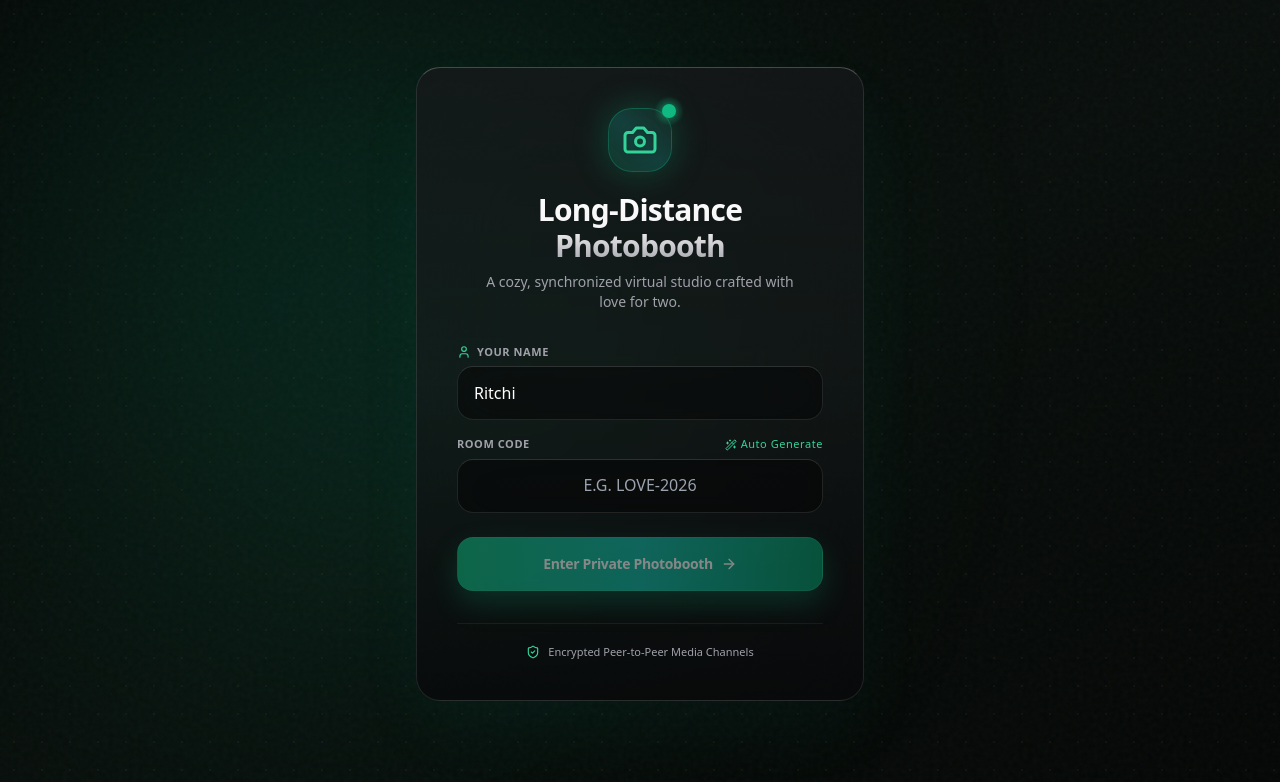
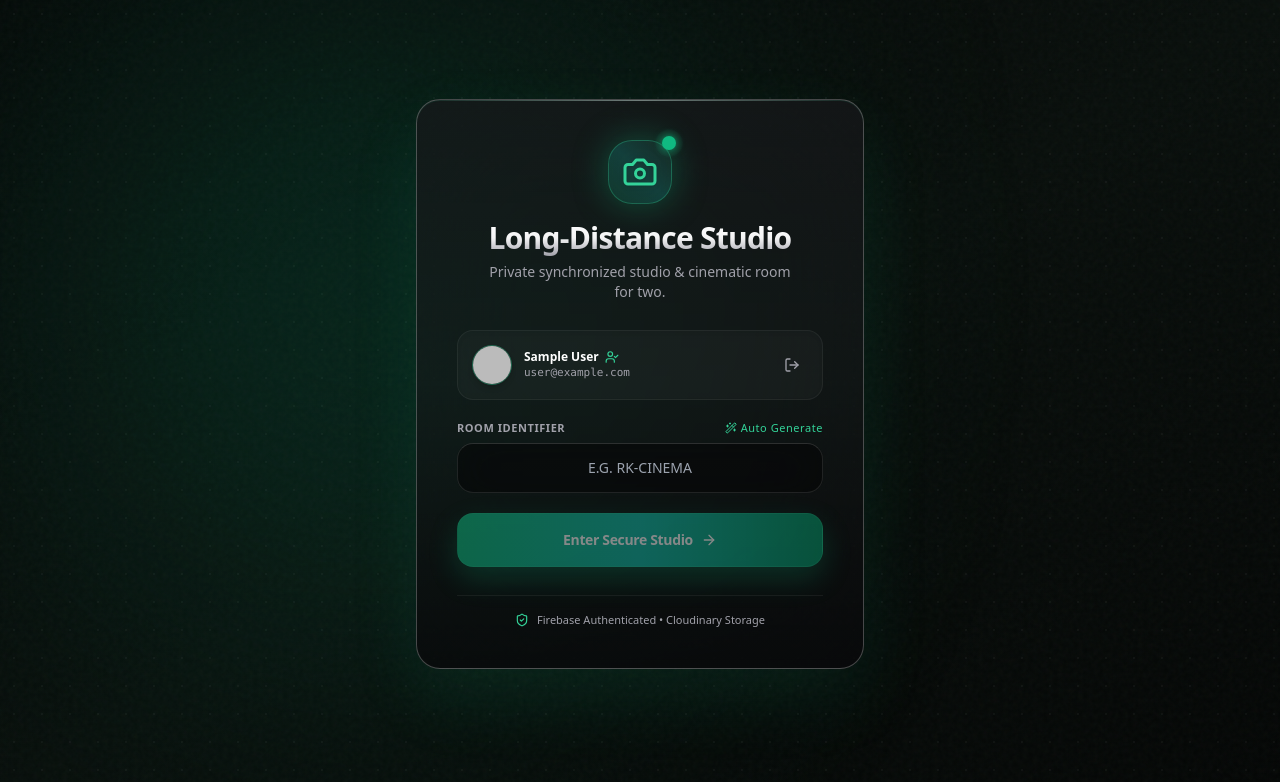
Before and after one commit to Rcguen/photobooth, a React (Vite) app in the folder client/: page / in a window 1280 px wide. Shown: the top 782 px of the page. Built offline with nearby package versions, Linux system fonts and the light colour scheme; no server answers; sample sign-in values are in the browser's storage.

Commit message:
Implement Phase 11: Cloud Architecture Shift (Firebase Auth/Firestore + Cloudinary Storage & 3D Gallery Hydration)

```diff
--- a/client/package.json
+++ b/client/package.json
@@ -12,6 +12,7 @@
     "@react-three/drei": "^9.122.0",
     "@react-three/fiber": "^8.18.0",
     "clsx": "^2.1.1",
+    "firebase": "^12.19.0",
     "framer-motion": "^11.18.2",
     "long-distance-photobooth": "file:..",
     "lucide-react": "^0.441.0",
--- a/client/src/components/Gallery3D.jsx
+++ b/client/src/components/Gallery3D.jsx
@@ -1,7 +1,10 @@
-import React, { useState, Suspense } from 'react';
+import React, { useState, useEffect, useMemo, Suspense } from 'react';
 import { Canvas } from '@react-three/fiber';
 import { ContactShadows, Sparkles, Html } from '@react-three/drei';
 import StripMesh from './StripMesh';
+import { useWebRTC } from '../context/WebRTCContext';
+import { db } from '../firebase';
+import { collection, query, orderBy, onSnapshot } from 'firebase/firestore';
 import {
   ChevronLeft,
   ChevronRight,
@@ -10,7 +13,8 @@ import {
   Layers,
   Sparkles as SparklesIcon,
   RotateCcw,
-  Maximize2
+  RefreshCw,
+  Cloud
 } from 'lucide-react';
 
 function Loader() {
@@ -25,28 +29,62 @@ function Loader() {
 }
 
 export default function Gallery3D({ strips = [], onBackToBooth }) {
+  const { roomId, savedStrips } = useWebRTC();
   const [currentIndex, setCurrentIndex] = useState(0);
+  const [cloudStrips, setCloudStrips] = useState([]);
+  const [loading, setLoading] = useState(true);
 
-  const hasStrips = strips && strips.length > 0;
-  const currentStripUrl = hasStrips ? strips[currentIndex] : null;
+  // Firestore Real-Time Data Hydration
+  useEffect(() => {
+    const targetRoomId = (roomId || 'rk-cinema').toLowerCase();
+    const photosQuery = query(
+      collection(db, 'rooms', targetRoomId, 'photos'),
+      orderBy('createdAt', 'desc')
+    );
+
+    const unsubscribe = onSnapshot(
+      photosQuery,
+      (snapshot) => {
+        const fetchedUrls = snapshot.docs.map((doc) => doc.data().url).filter(Boolean);
+        setCloudStrips(fetchedUrls);
+        setLoading(false);
+      },
+      (err) => {
+        console.warn('[Firestore Gallery Sync Error]:', err);
+        setLoading(false);
+      }
+    );
+
+    return () => unsubscribe();
+  }, [roomId]);
+
+  // Merge Cloudinary/Firestore persistent URLs with local session strips
+  const allStrips = useMemo(() => {
+    const merged = [...cloudStrips, ...(strips || []), ...(savedStrips || [])];
+    return Array.from(new Set(merged));
+  }, [cloudStrips, strips, savedStrips]);
+
+  const hasStrips = allStrips.length > 0;
+  const currentStripUrl = hasStrips ? allStrips[currentIndex % allStrips.length] : null;
 
   const handleNext = () => {
     if (hasStrips) {
-      setCurrentIndex((prev) => (prev + 1) % strips.length);
+      setCurrentIndex((prev) => (prev + 1) % allStrips.length);
     }
   };
 
   const handlePrev = () => {
     if (hasStrips) {
-      setCurrentIndex((prev) => (prev - 1 + strips.length) % strips.length);
+      setCurrentIndex((prev) => (prev - 1 + allStrips.length) % allStrips.length);
     }
   };
 
   const handleDownload = () => {
     if (!currentStripUrl) return;
     const link = document.createElement('a');
-    link.download = `photobooth-scrapbook-strip-${currentIndex + 1}.png`;
+    link.download = `photobooth-scrapbook-strip-${(currentIndex % allStrips.length) + 1}.png`;
     link.href = currentStripUrl;
+    link.target = '_blank';
     link.click();
   };
 
@@ -76,7 +114,7 @@ export default function Gallery3D({ strips = [], onBackToBooth }) {
             </h1>
             {hasStrips && (
               <span className="px-2.5 py-0.5 rounded-full bg-emerald-500/15 text-emerald-300 text-[11px] font-semibold border border-emerald-400/30">
-                {currentIndex + 1} / {strips.length}
+                {(currentIndex % allStrips.length) + 1} / {allStrips.length}
               </span>
             )}
           </div>
@@ -98,7 +136,12 @@ export default function Gallery3D({ strips = [], onBackToBooth }) {
 
       {/* Main 3D Canvas Area */}
       <main className="relative flex-1 w-full h-full">
-        {hasStrips ? (
+        {loading ? (
+          <div className="w-full h-full flex flex-col items-center justify-center gap-3">
+            <div className="w-8 h-8 border-2 border-emerald-400 border-t-transparent rounded-full animate-spin" />
+            <span className="text-xs text-zinc-400 font-mono">Syncing 3D scrapbook from cloud...</span>
+          </div>
+        ) : hasStrips ? (
           <>
             <Canvas
               shadows
@@ -148,7 +191,7 @@ export default function Gallery3D({ strips = [], onBackToBooth }) {
             </Canvas>
 
             {/* Left / Right Strip Switchers */}
-            {strips.length > 1 && (
+            {allStrips.length > 1 && (
               <>
                 <button
                   onClick={handlePrev}
@@ -176,7 +219,7 @@ export default function Gallery3D({ strips = [], onBackToBooth }) {
             </div>
             <h2 className="text-xl font-bold text-white mb-2">No Strips in Gallery Yet</h2>
             <p className="text-sm text-zinc-400 max-w-sm mb-6 leading-relaxed">
-              Take some photos in the live photobooth room with your partner to render them in full 3D!
+              Take some photos in the live photobooth room with your partner. They will be automatically saved to Cloudinary and rendered in 3D!
             </p>
             <button
               onClick={onBackToBooth}
@@ -193,7 +236,7 @@ export default function Gallery3D({ strips = [], onBackToBooth }) {
       {hasStrips && (
         <footer className="relative z-20 p-3 text-center text-xs text-zinc-400 bg-zinc-950/80 border-t border-white/10 backdrop-blur-2xl flex items-center justify-center gap-2">
           <RotateCcw className="w-3.5 h-3.5 text-emerald-400 animate-spin" style={{ animationDuration: '6s' }} />
-          <span>Click & drag the strip to rotate and inspect in 3D • Floating tactile photo paper</span>
+          <span>Click & drag the strip to rotate and inspect in 3D • Synced with Cloudinary & Firestore</span>
         </footer>
       )}
     </div>
--- a/client/src/components/RoomJoin.jsx
+++ b/client/src/components/RoomJoin.jsx
@@ -1,10 +1,67 @@
-import React, { useState } from 'react';
-import { motion } from 'framer-motion';
-import { Camera, Sparkles, ArrowRight, User, ShieldCheck, Heart, Wand2 } from 'lucide-react';
+import React, { useState, useEffect } from 'react';
+import { motion, AnimatePresence } from 'framer-motion';
+import { Camera, Sparkles, ArrowRight, ShieldCheck, Heart, Wand2, LogOut, Lock, UserCheck } from 'lucide-react';
+import { auth, googleProvider } from '../firebase';
+import { signInWithPopup, signOut, onAuthStateChanged } from 'firebase/auth';
+
+function GoogleIcon() {
+  return (
+    <svg className="w-5 h-5 flex-shrink-0" viewBox="0 0 24 24">
+      <path
+        fill="#4285F4"
+        d="M22.56 12.25c0-.78-.07-1.53-.2-2.25H12v4.26h5.92c-.26 1.37-1.04 2.53-2.21 3.31v2.77h3.57c2.08-1.92 3.28-4.74 3.28-8.09z"
+      />
+      <path
+        fill="#34A853"
+        d="M12 23c2.97 0 5.46-.98 7.28-2.66l-3.57-2.77c-.98.66-2.23 1.06-3.71 1.06-2.86 0-5.29-1.93-6.16-4.53H2.18v2.84C3.99 20.53 7.7 23 12 23z"
+      />
+      <path
+        fill="#FBBC05"
+        d="M5.84 14.09c-.22-.66-.35-1.36-.35-2.09s.13-1.43.35-2.09V7.06H2.18C1.43 8.55 1 10.22 1 12s.43 3.45 1.18 4.94l2.85-2.22.81-.63z"
+      />
+      <path
+        fill="#EA4335"
+        d="M12 5.38c1.62 0 3.06.56 4.21 1.64l3.15-3.15C17.45 2.09 14.97 1 12 1 7.7 1 3.99 3.47 2.18 7.06l3.66 2.84c.87-2.6 3.3-4.52 6.16-4.52z"
+      />
+    </svg>
+  );
+}
 
 export default function RoomJoin({ onJoin }) {
   const [roomId, setRoomId] = useState('');
-  const [name, setName] = useState('Ritchi');
+  const [user, setUser] = useState(null);
+  const [loading, setLoading] = useState(true);
+  const [isSigningIn, setIsSigningIn] = useState(false);
+  const [authError, setAuthError] = useState(null);
+
+  useEffect(() => {
+    const unsubscribe = onAuthStateChanged(auth, (currentUser) => {
+      setUser(currentUser);
+      setLoading(false);
+    });
+    return () => unsubscribe();
+  }, []);
+
+  const handleGoogleSignIn = async () => {
+    setIsSigningIn(true);
+    setAuthError(null);
+    try {
+      await signInWithPopup(auth, googleProvider);
+    } catch (err) {
+      console.error('Google Sign-in Error:', err);
+      setAuthError(err.message || 'Failed to sign in with Google');
+    } finally {
+      setIsSigningIn(false);
+    }
+  };
+
+  const handleSignOut = async () => {
+    try {
+      await signOut(auth);
+    } catch (err) {
+      console.error('Sign-out error:', err);
+    }
+  };
 
   const generateRoomId = () => {
     const randomId = Math.random().toString(36).substring(2, 8).toUpperCase();
@@ -13,31 +70,33 @@ export default function RoomJoin({ onJoin }) {
 
   const handleSubmit = (e) => {
     e.preventDefault();
-    if (roomId.trim()) {
-      onJoin(roomId.trim().toUpperCase(), name.trim() || 'Ritchi');
+    if (roomId.trim() && user) {
+      onJoin(roomId.trim().toUpperCase(), user.displayName || 'Ritchi');
     }
   };
 
   return (
     <div className="relative min-h-[calc(100vh-2rem)] w-full flex items-center justify-center p-4 text-zinc-100 select-none">
-
       {/* Centered Glassmorphic Card (Design+Code Floating Card) */}
       <motion.div
         initial={{ opacity: 0, y: 25, scale: 0.96 }}
         animate={{ opacity: 1, y: 0, scale: 1 }}
         transition={{ duration: 0.6, ease: [0.16, 1, 0.3, 1] }}
-        className="relative z-10 w-full max-w-md bg-gradient-to-b from-zinc-900/70 via-zinc-900/50 to-zinc-950/80 backdrop-blur-3xl border border-white/10 border-t-white/25 rounded-3xl p-8 sm:p-10 shadow-[0_30px_70px_rgba(0,0,0,0.7)] shadow-emerald-500/5"
+        className="relative z-10 w-full max-w-md bg-gradient-to-b from-zinc-900/70 via-zinc-900/50 to-zinc-950/80 backdrop-blur-3xl border-t border-white/25 border-x border-white/10 border-b border-black/80 rounded-3xl p-7 sm:p-10 shadow-[0_30px_70px_rgba(0,0,0,0.85),inset_0_1px_0_rgba(255,255,255,0.15)] shadow-emerald-500/10"
       >
+        {/* Top Light Catching Edge Highlight */}
+        <div className="absolute inset-x-0 top-0 h-[1px] bg-gradient-to-r from-transparent via-white/40 to-transparent pointer-events-none" />
+
         {/* Brand Icon & Header */}
-        <div className="flex flex-col items-center text-center mb-8">
+        <div className="flex flex-col items-center text-center mb-7">
           <motion.div
             initial={{ scale: 0.8, opacity: 0 }}
             animate={{ scale: 1, opacity: 1 }}
             transition={{ delay: 0.15, duration: 0.5, type: 'spring' }}
             whileHover={{ scale: 1.08, rotate: 3 }}
-            className="relative mb-5 cursor-pointer"
+            className="relative mb-4 cursor-pointer"
           >
-            <div className="w-16 h-16 sm:w-18 sm:h-18 rounded-2xl sm:rounded-3xl bg-gradient-to-tr from-emerald-500/20 via-teal-500/25 to-emerald-400/10 border border-emerald-500/30 flex items-center justify-center text-emerald-400 shadow-[0_0_35px_rgba(16,185,129,0.3)] backdrop-blur-xl">
+            <div className="w-16 h-16 sm:w-18 sm:h-18 rounded-3xl bg-gradient-to-tr from-emerald-500/20 via-teal-500/25 to-emerald-400/10 border border-emerald-400/30 flex items-center justify-center text-emerald-400 shadow-[0_0_35px_rgba(16,185,129,0.35)] backdrop-blur-xl">
               <Camera className="w-8 h-8 sm:w-9 sm:h-9 drop-shadow" />
             </div>
             <span className="absolute -top-1 -right-1 flex h-3.5 w-3.5">
@@ -47,38 +106,92 @@ export default function RoomJoin({ onJoin }) {
           </motion.div>
 
           <h1 className="text-2xl sm:text-3xl font-extrabold tracking-tight bg-gradient-to-b from-white via-zinc-100 to-zinc-400 bg-clip-text text-transparent">
-            Long-Distance Photobooth
+            Long-Distance Studio
           </h1>
-          <p className="text-xs sm:text-sm text-zinc-400 mt-2 font-normal max-w-xs leading-relaxed">
-            A cozy, synchronized virtual studio crafted with love for two.
+          <p className="text-xs sm:text-sm text-zinc-400 mt-1.5 font-normal max-w-xs leading-relaxed">
+            Private synchronized studio & cinematic room for two.
           </p>
         </div>
 
-        {/* Room & Name Form */}
-        <form onSubmit={handleSubmit} className="space-y-4">
+        {/* Auth Section / Profile Card */}
+        {loading ? (
+          <div className="py-8 flex flex-col items-center justify-center gap-3">
+            <div className="w-7 h-7 border-2 border-emerald-400 border-t-transparent rounded-full animate-spin" />
+            <span className="text-xs text-zinc-400 font-mono">Verifying secure session...</span>
+          </div>
+        ) : !user ? (
+          /* Google Sign In Call to Action */
+          <div className="space-y-4">
+            <div className="p-4 rounded-2xl bg-white/[0.02] border border-white/10 text-center">
+              <Lock className="w-5 h-5 text-emerald-400 mx-auto mb-2 opacity-80" />
+              <p className="text-xs text-zinc-300 font-medium leading-relaxed">
+                Sign in with Google to protect your photos, sync strips, and unlock the private cinema.
+              </p>
+            </div>
 
-          {/* User Name Input */}
-          <div>
-            <label className="block text-[11px] font-semibold uppercase tracking-wider text-zinc-400 mb-1.5 flex items-center gap-1.5">
-              <User className="w-3.5 h-3.5 text-emerald-400" />
-              <span>Your Name</span>
-            </label>
-            <div className="relative group">
-              <input
-                type="text"
-                value={name}
-                onChange={(e) => setName(e.target.value)}
-                placeholder="e.g. Ritchi"
-                className="w-full px-4 py-3.5 bg-black/40 border border-white/10 border-t-white/15 rounded-2xl text-white font-medium placeholder:text-zinc-600 focus:outline-none focus:border-emerald-500/80 focus:ring-4 focus:ring-emerald-500/15 backdrop-blur-xl transition-all duration-200 shadow-inner"
-                required
+            {authError && (
+              <div className="p-3 rounded-xl bg-red-500/15 border border-red-500/30 text-red-300 text-xs text-center">
+                {authError}
+              </div>
+            )}
+
+            <motion.button
+              whileHover={{ scale: 1.02, y: -1 }}
+              whileTap={{ scale: 0.98 }}
+              onClick={handleGoogleSignIn}
+              disabled={isSigningIn}
+              className="relative w-full py-3.5 px-6 rounded-2xl bg-zinc-900/90 hover:bg-zinc-800/90 text-white font-semibold text-sm border-t border-white/25 border-x border-white/10 border-b border-black/70 shadow-[0_12px_30px_rgba(0,0,0,0.6),inset_0_1px_0_rgba(255,255,255,0.15)] flex items-center justify-center gap-3 transition-all cursor-pointer group"
+            >
+              <GoogleIcon />
+              <span>{isSigningIn ? 'Signing in...' : 'Sign in with Google'}</span>
+            </motion.button>
+          </div>
+        ) : (
+          /* Authenticated State: Profile Card & Room Form */
+          <div className="space-y-5">
+            {/* Glass Profile Card */}
+            <div className="flex items-center justify-between p-3.5 rounded-2xl bg-white/[0.03] border-t border-white/20 border-x border-white/5 border-b border-black/50 shadow-inner">
+              <div className="flex items-center gap-3 min-w-0">
+                {user.photoURL ? (
+                  <img
+                    src={user.photoURL}
+                    alt={user.displayName || 'User'}
+                    className="w-10 h-10 rounded-full border border-emerald-400/40 shadow-md object-cover flex-shrink-0"
                   />
+                ) : (
+                  <div className="w-10 h-10 rounded-full bg-gradient-to-tr from-emerald-500 to-teal-500 flex items-center justify-center text-white font-bold text-sm shadow-md flex-shrink-0">
+                    {(user.displayName || 'U')[0].toUpperCase()}
+                  </div>
+                )}
+                <div className="min-w-0">
+                  <div className="flex items-center gap-1.5">
+                    <span className="text-xs font-bold text-white truncate block">
+                      {user.displayName || 'Authenticated User'}
+                    </span>
+                    <UserCheck className="w-3.5 h-3.5 text-emerald-400 flex-shrink-0" />
+                  </div>
+                  <span className="text-[11px] text-zinc-400 truncate block font-mono">
+                    {user.email}
+                  </span>
                 </div>
               </div>
 
-          {/* Room Code Input */}
+              <motion.button
+                whileHover={{ scale: 1.05 }}
+                whileTap={{ scale: 0.95 }}
+                onClick={handleSignOut}
+                className="p-2 rounded-xl text-zinc-400 hover:text-red-400 hover:bg-white/5 transition-colors flex-shrink-0"
+                title="Switch Account / Sign Out"
+              >
+                <LogOut className="w-4 h-4" />
+              </motion.button>
+            </div>
+
+            {/* Room Code Form */}
+            <form onSubmit={handleSubmit} className="space-y-4">
               <div>
                 <label className="block text-[11px] font-semibold uppercase tracking-wider text-zinc-400 mb-1.5 flex items-center justify-between">
-              <span>Room Code</span>
+                  <span>Room Identifier</span>
                   <motion.button
                     whileHover={{ scale: 1.05 }}
                     whileTap={{ scale: 0.95 }}
@@ -95,15 +208,15 @@ export default function RoomJoin({ onJoin }) {
                     type="text"
                     value={roomId}
                     onChange={(e) => setRoomId(e.target.value.toUpperCase())}
-                placeholder="e.g. LOVE-2026"
-                className="w-full px-4 py-3.5 bg-black/40 border border-white/10 border-t-white/15 rounded-2xl text-white font-mono text-center tracking-[0.25em] placeholder:tracking-normal placeholder:font-sans focus:outline-none focus:border-emerald-500/80 focus:ring-4 focus:ring-emerald-500/15 backdrop-blur-xl transition-all duration-200 shadow-inner uppercase"
+                    placeholder="e.g. RK-CINEMA"
+                    className="w-full px-4 py-3.5 bg-black/40 border border-white/10 border-t-white/15 rounded-2xl text-white font-mono text-center tracking-[0.25em] placeholder:tracking-normal placeholder:font-sans focus:outline-none focus:border-emerald-500/80 focus:ring-4 focus:ring-emerald-500/15 backdrop-blur-xl transition-all duration-200 shadow-inner uppercase text-sm"
                     required
                   />
                 </div>
               </div>
 
               {/* Action Button (Glowing Emerald Gradient) */}
-          <div className="pt-2">
+              <div className="pt-1">
                 <motion.button
                   whileHover={{ scale: 1.02, y: -1 }}
                   whileTap={{ scale: 0.98 }}
@@ -111,16 +224,18 @@ export default function RoomJoin({ onJoin }) {
                   disabled={!roomId.trim()}
                   className="w-full py-4 px-6 bg-gradient-to-r from-emerald-500 via-teal-500 to-emerald-600 hover:from-emerald-400 hover:to-teal-500 text-white font-semibold rounded-2xl text-sm transition-all shadow-[0_12px_30px_rgba(16,185,129,0.4)] hover:shadow-[0_16px_36px_rgba(16,185,129,0.55)] flex items-center justify-center gap-2 disabled:opacity-50 disabled:cursor-not-allowed group border border-emerald-400/30"
                 >
-              <span className="tracking-tight">Enter Private Photobooth</span>
+                  <span className="tracking-tight">Enter Secure Studio</span>
                   <ArrowRight className="w-4 h-4 transition-transform group-hover:translate-x-1" />
                 </motion.button>
               </div>
             </form>
+          </div>
+        )}
 
         {/* Footer info badge */}
-        <div className="mt-8 pt-5 border-t border-white/[0.06] flex items-center justify-center gap-2 text-[11px] text-zinc-400">
+        <div className="mt-7 pt-4 border-t border-white/[0.06] flex items-center justify-center gap-2 text-[11px] text-zinc-400">
           <ShieldCheck className="w-3.5 h-3.5 text-emerald-400" />
-          <span>Encrypted Peer-to-Peer Media Channels</span>
+          <span>Firebase Authenticated • Cloudinary Storage</span>
         </div>
       </motion.div>
     </div>
--- /dev/null
+++ b/client/src/firebase.js
@@ -0,0 +1,27 @@
+import { initializeApp } from 'firebase/app';
+import { getAuth, GoogleAuthProvider } from 'firebase/auth';
+import { getFirestore } from 'firebase/firestore';
+
+const firebaseConfig = {
+  apiKey: "AIzaSyDq9cI7jsdeSH4QVUAcxl-dP8Yb1sRIjUc",
+  authDomain: "photobooth-26666.firebaseapp.com",
+  projectId: "photobooth-26666",
+  storageBucket: "photobooth-26666.firebasestorage.app",
+  messagingSenderId: "724176430862",
+  appId: "1:724176430862:web:1ed55db69a597f2a6d595f",
+  measurementId: "G-BTDQZC7GFZ"
+};
+
+// Initialize Firebase
+const app = initializeApp(firebaseConfig);
+
+// Initialize Firebase Auth & Firestore (No Firebase Storage)
+export const auth = getAuth(app);
+export const googleProvider = new GoogleAuthProvider();
+export const db = getFirestore(app);
+
+// Cloudinary Configuration for Image Storage
+export const CLOUDINARY_URL = "https://api.cloudinary.com/v1_1/veyubpsm/image/upload";
+export const CLOUDINARY_UPLOAD_PRESET = "photobooth_preset";
+
+export default app;
```
Also changed, not shown: client/src/context/WebRTCContext.jsx (+58 -2 lines), 1 other file (tests, documents, lock files or other folders). Lines whose indentation alone changed are shown as unchanged.
